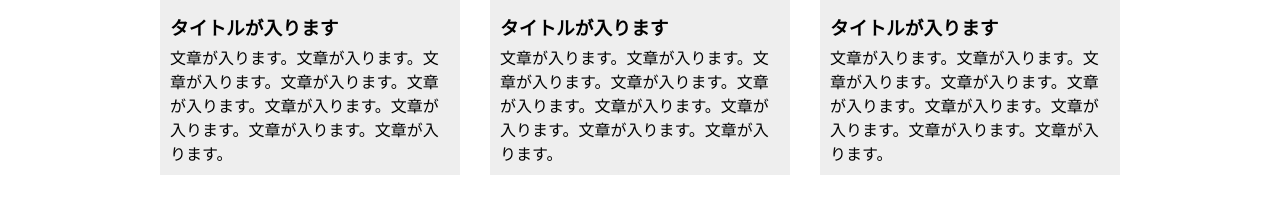
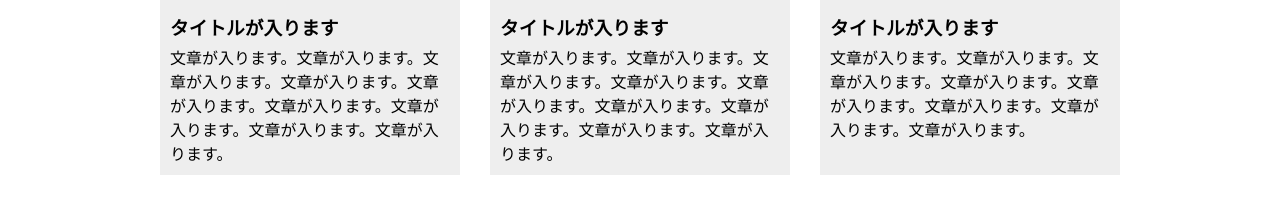
Before and after one commit to tanabemegumi1234/chapter9_exercise, a plain HTML site: page chapter9_exercise/index.html in a window 1280 px wide. Shown: the part 262-477 px from the top of the page. Drawn offline with Linux system fonts and the light colour scheme.

Commit message:
3回目です

```diff
--- a/chapter9_exercise/index.html
+++ b/chapter9_exercise/index.html
@@ -30,11 +30,10 @@
         <span class="step-num">step3</span>
         <h3 class="title">タイトルが入ります</h3>
         <p class="text">
-          文章が入ります。文章が入ります。文章が入ります。文章が入ります。文章が入ります。文章が入ります。文章が入ります。文章が入ります。文章が入ります。
+          文章が入ります。文章が入ります。文章が入ります。文章が入ります。文章が入ります。文章が入ります。文章が入ります。文章が入ります。
         </p>
       </div>
     </main>
     <footer></footer>
 
-
 </body></html>
```
